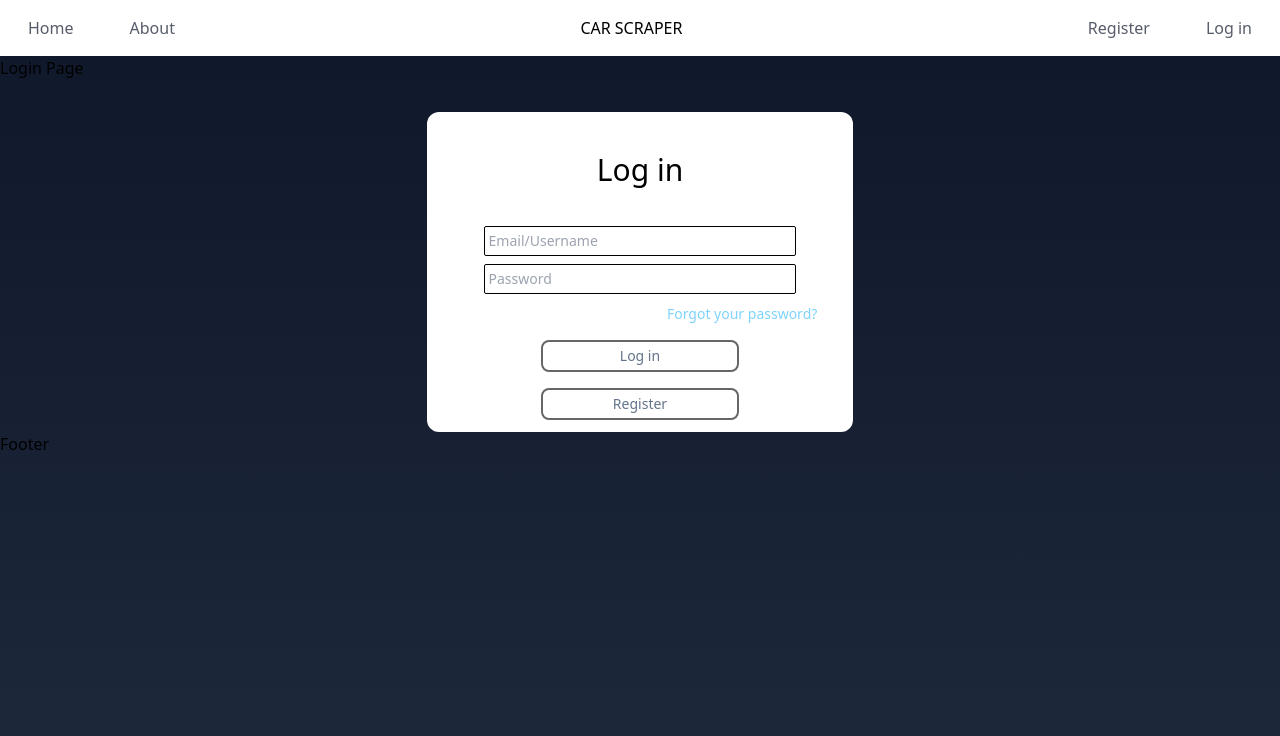
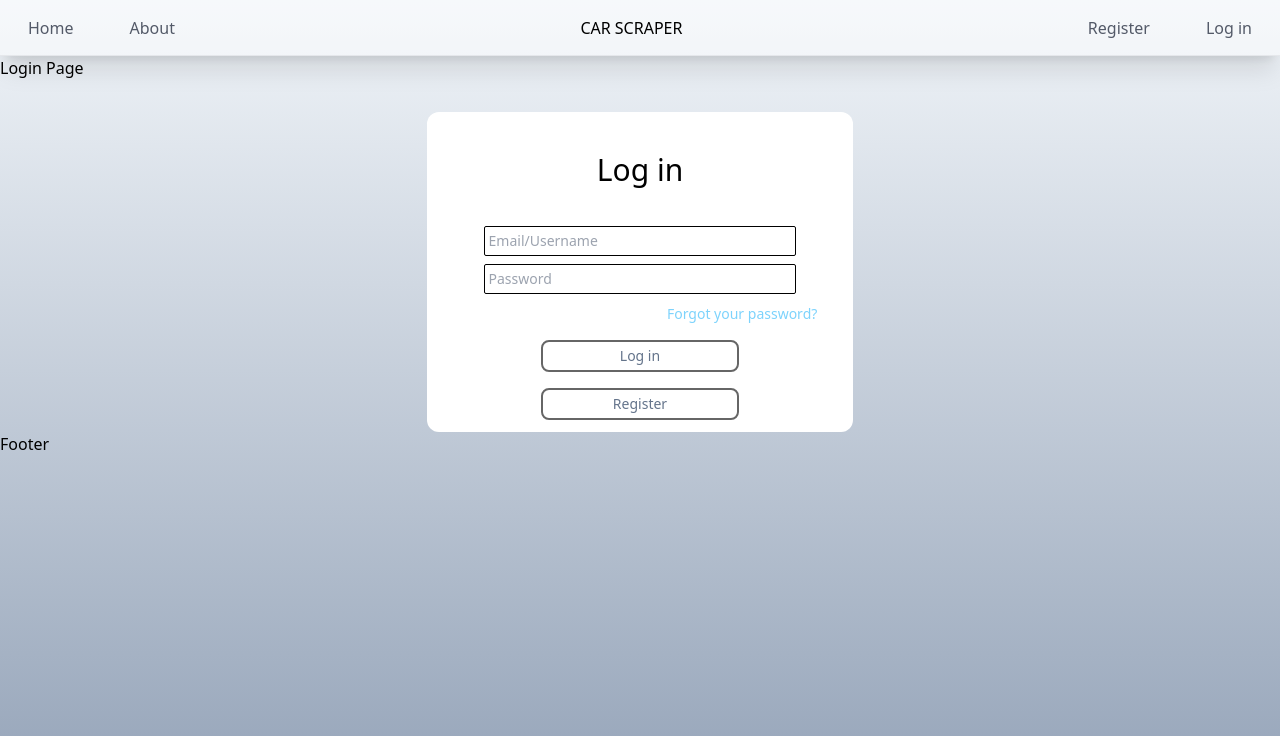
Before and after one commit to JustBaneIsFine/Level-3-projects, a React (Vite) app in the folder Car scraper website/Car-scraper-Front-End/: page /Login in a window 1280 px wide. Shown: the top 736 px of the page. Built offline with nearby package versions, Linux system fonts and the light colour scheme.

Commit message:
Adding dark options

```diff
--- a/Car scraper website/Car-scraper-Front-End/src/App.css
+++ b/Car scraper website/Car-scraper-Front-End/src/App.css
@@ -4,7 +4,7 @@
 
 @layer components {
   body {
-    @apply bg-gradient-to-b from-slate-900 to-slate-800 pt-14 text-black;
+    @apply bg-gradient-to-b  from-slate-100 to-slate-400 pt-14 text-black dark:from-gray-700 dark:to-slate-900 dark:text-white;
     background-attachment: fixed;
   }
 }
--- a/Car scraper website/Car-scraper-Front-End/src/components/ButtonLink.tsx
+++ b/Car scraper website/Car-scraper-Front-End/src/components/ButtonLink.tsx
@@ -22,7 +22,7 @@ export default function ButtonLink({
         handleLink();
       }}
       to={link}
-      className=" m-2 flex justify-center rounded-lg  pl-5 pr-5 pt-2 pb-2 text-slate-900 opacity-70  duration-500  ease-in-out hover:bg-slate-500 hover:text-slate-100"
+      className=" m-2 flex justify-center rounded-lg  pl-5 pr-5 pt-2 pb-2 text-slate-900 opacity-70  duration-500 ease-in-out  hover:bg-slate-500  hover:text-slate-100 dark:text-white dark:hover:bg-slate-200 dark:hover:text-black"
     >
       {name}
     </Link>
--- a/Car scraper website/Car-scraper-Front-End/src/components/NavigationBar.tsx
+++ b/Car scraper website/Car-scraper-Front-End/src/components/NavigationBar.tsx
@@ -6,7 +6,7 @@ export default function NavigationBar() {
   const [overlay, setOverlay] = useState(false);
 
   return (
-    <nav className=" fixed top-0 flex h-14 w-full flex-col justify-between bg-white pl-2 pr-2 sm:flex-row ">
+    <nav className=" fixed top-0 flex h-14 w-full flex-col justify-between  border-b bg-white bg-opacity-40 pl-2 pr-2 shadow-xl dark:bg-black dark:bg-opacity-70 sm:flex-row">
       <div className="flex h-full w-full flex-row items-center sm:hidden ">
         <div className="w-1/6">
           <div
@@ -18,21 +18,25 @@ export default function NavigationBar() {
           />
           <button
             type="button"
-            className="rounded-lg py-1 px-2 text-slate-900  opacity-70  duration-500 ease-in-out hover:bg-slate-500 hover:text-slate-100"
+            className="rounded-lg py-1 px-2 text-slate-900  opacity-70  duration-500 ease-in-out hover:bg-slate-500  hover:text-slate-100 dark:text-white dark:hover:bg-slate-200 dark:hover:text-black"
             onClick={handleDropdown}
           >
             X
           </button>
         </div>
 
-        <div className=" flex w-5/6 justify-center ">CAR SCRAPER </div>
+        <div className=" flex w-5/6 justify-center text-black dark:text-white ">
+          CAR SCRAPER
+        </div>
       </div>
 
       <div
-        className="fixed top-14 left-0 rounded-md bg-white sm:top-0 sm:!flex sm:w-full sm:justify-between sm:rounded-none"
-        style={{ display: toggle ? 'none' : '' }}
+        className=" fixed top-14 left-0  rounded-md   sm:top-0 sm:!flex sm:w-full sm:justify-between sm:rounded-none"
+        style={{
+          display: toggle ? 'none' : '',
+        }}
       >
-        <div className=" flex flex-col justify-between sm:flex-row">
+        <div className="flex flex-col justify-between sm:flex-row">
           <div>
             <ButtonLink link="/" name="Home" handleLink={handleClick} />
           </div>
@@ -40,7 +44,9 @@ export default function NavigationBar() {
             <ButtonLink link="/About" name="About" handleLink={handleClick} />
           </div>
         </div>
-        <div className=" hidden sm:flex sm:self-center">CAR SCRAPER</div>
+        <div className=" hidden text-black dark:text-white sm:flex sm:self-center">
+          CAR SCRAPER
+        </div>
         <div className=" flex flex-col justify-between sm:flex-row">
           <div>
             <ButtonLink
--- a/Car scraper website/Car-scraper-Front-End/src/containers/LoginForm.tsx
+++ b/Car scraper website/Car-scraper-Front-End/src/containers/LoginForm.tsx
@@ -6,7 +6,7 @@ export default function LoginForm() {
   return (
     <div className=" m-auto mt-5 flex w-4/5  justify-center text-xs sm:mt-8 sm:w-2/3 sm:text-sm">
       <div className="h-72 w-full rounded-xl bg-white sm:h-80 sm:w-1/2">
-        <div className="m-5 text-center text-xl sm:m-10 sm:text-3xl">
+        <div className="m-5 text-center text-xl text-black sm:m-10  sm:text-3xl">
           Log in
         </div>
         <div className="m-auto -mt-5 flex  h-2/4  w-11/12 flex-col justify-center space-y-1 sm:-mt-12  sm:space-y-2">
--- a/Car scraper website/Car-scraper-Front-End/src/containers/RegisterForm.tsx
+++ b/Car scraper website/Car-scraper-Front-End/src/containers/RegisterForm.tsx
@@ -5,7 +5,7 @@ export default function RegisterForm() {
   return (
     <div className=" m-auto mt-5 flex w-4/5  justify-center text-xs sm:mt-8 sm:w-2/3 sm:text-sm">
       <div className="h-80 w-full rounded-xl bg-white sm:h-96 sm:w-1/2 ">
-        <div className="m-3 text-center text-xl sm:m-3 sm:text-3xl">
+        <div className="m-3 text-center text-xl text-black sm:m-3 sm:text-3xl">
           Register
         </div>
         <div className="m-auto -mt-5 flex  h-2/4  w-11/12 flex-col justify-center space-y-1 sm:-mt-5  sm:space-y-2">
```
